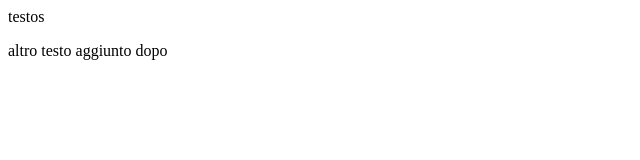
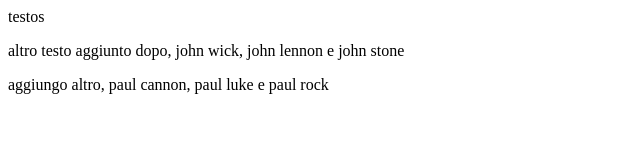
Before and after one commit to Hisham2213-M/esercitazione2html, a plain HTML site: page index.html in a window 1280 px wide. Shown: the whole page, without its empty margins (0-640 px from the left). Drawn offline with Linux system fonts and the light colour scheme.

Commit message:
feat:Aggiunta di vari Paul esistenti/iti

```diff
--- a/index.html
+++ b/index.html
@@ -1,2 +1,3 @@
 <p>testos</p>
-<p>altro testo aggiunto dopo</p>
+<p>altro testo aggiunto dopo, john wick, john lennon e john stone</p>
+<p>aggiungo altro, paul cannon, paul luke e paul rock</p>
```
